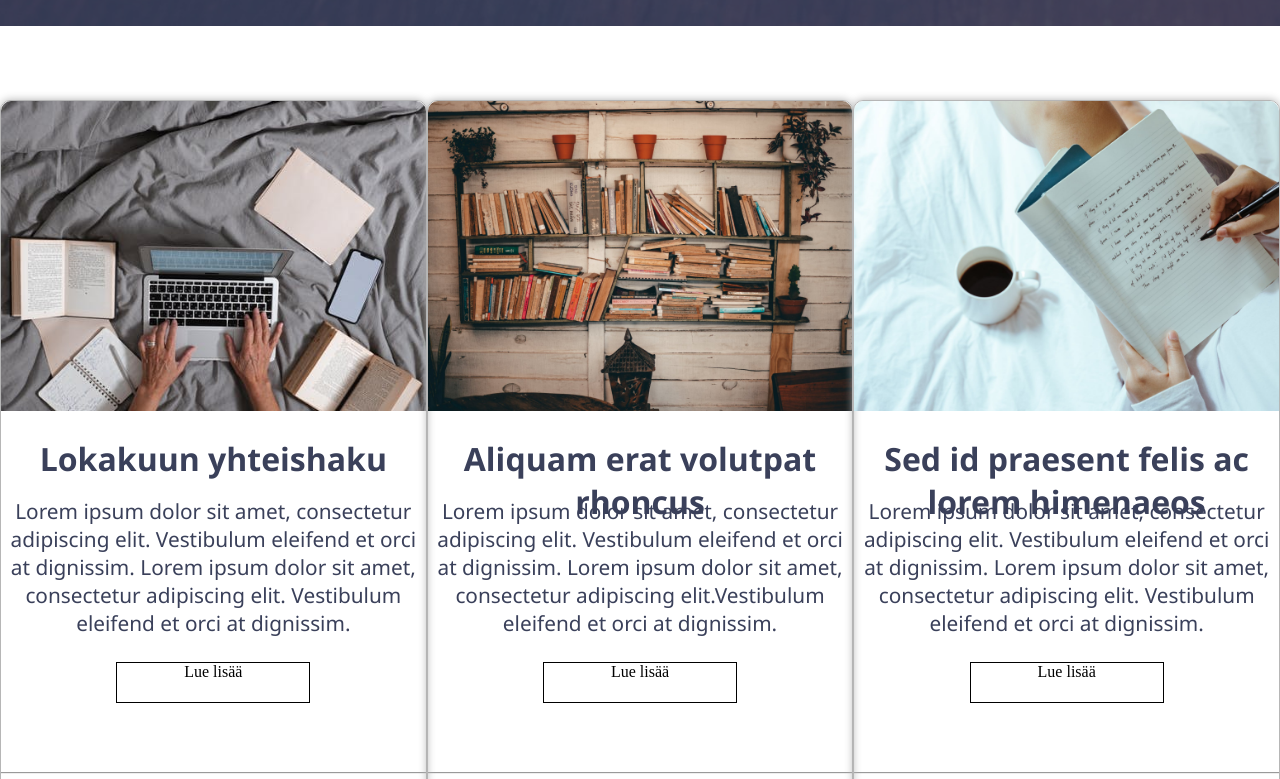
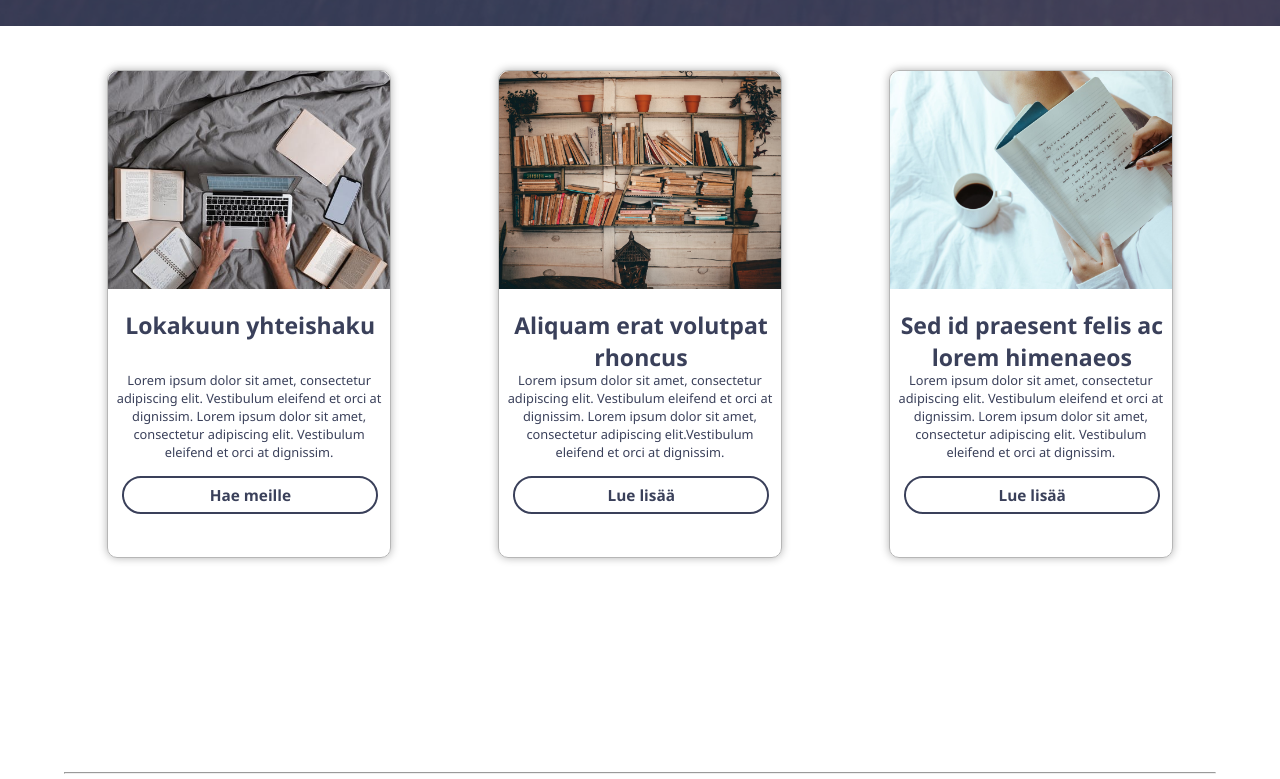
Before and after one commit to RubenOdd/rubenodd.github.io, a plain HTML site: page harj7.html in a window 1280 px wide. Shown: the part 774-1553 px from the top of the page. Drawn offline with Linux system fonts and the light colour scheme.

Commit message:
harj 7 only 4.12

```diff
--- a/css/harj7.css
+++ b/css/harj7.css
@@ -132,7 +132,7 @@ p {
     outline: none;
     font-size: 1vw;
     margin: 0 auto;
-    padding: 0.8vw 0.5vw;
+    padding: 1vw 0.5vw;
 }
 
 #language > #finnish_la {
@@ -255,16 +255,16 @@ p {
 }
 
 .media_info {
-    margin-top: 3.5em;
-    width: 30.0em;
-    height: 43.0em;
+    margin-top: 2vw;
+    width: 22vw;
+    height: 38vw;
     border-radius: 10px;
-    border: 0.1em solid rgb(182, 182, 182);
+    border: 0.1px solid rgb(182, 182, 182);
     box-shadow: 0px 0px 8px rgb(179, 179, 179);
 }
 
 .media_info h2 {
-    font-size: 2.0em;
+    font-size: 1.8vw;
     color: #3A405A;
     text-align: center;
     font-family: 'Segoe UI', Tahoma, Geneva, Verdana, sans-serif;
@@ -273,7 +273,7 @@ p {
 .media_info p{
     position: relative;
     color: #3A405A;
-    font-size: 1.3em;
+    font-size: 1vw;
     text-align: center;
     padding-top: 1vw;
     margin: 2px;
@@ -281,6 +281,8 @@ p {
 }
 
 .media_heads {
+    margin: 1px;
+    margin-bottom:5px;
     text-align: center;
     width: 100%;
     height: 3.5vw;
@@ -320,15 +322,42 @@ p {
 }
 
 .media_butts {
-    margin: 0 auto;
-    text-align: center;
-    margin-top: 2vw;
-    bottom: 1vw;
-    width: 15vw;
+    font-family: 'Segoe UI', Tahoma, Geneva, Verdana, sans-serif;
+    background-color: white;
+    position: relative;
+    bottom: -1vw;
+    margin-left: 5%;
+    width: 20vw;
     height: 3vw;
-    border: 1px solid black;
+    border: 0.2vw solid #3A405A;
+    border-radius: 10vw;
+    font-size: 1.2vw;
+    font-weight: bold;
+    color: #3A405A;
+    outline: none;
 }
 
-.media_butts > a {
-    padding-top: 1.5;
+.media_butts:hover {
+    background-color: #3A405A;
+    color:white;
 }
+
+#itsaline {
+    width: 90%;
+    margin: 0 auto;
+}
+
+
+
+
+/* =================================================================
+    ITS THE THREE ARTICLES PART!!!!!!!!!!!!!!!!!!!!!!!!
+    ================================================================ */
+
+
+
+#stretcher_sec3 {
+    width: 100vh;
+    height: 60vh;
+    z-index: 2;
+}
--- a/harj7.html
+++ b/harj7.html
@@ -68,6 +68,7 @@
 
   <br>
 
+
   <section>
     <div id="stretcher_sec2">
       <div class="media_info" >
@@ -78,7 +79,7 @@
         </div>
         <p>Lorem ipsum dolor sit amet, consectetur adipiscing elit. Vestibulum eleifend et orci at dignissim. Lorem ipsum dolor sit amet, consectetur adipiscing elit. Vestibulum eleifend et orci at dignissim.</p>
 
-        <div class="media_butts"><a>Lue lisää</a></div>
+        <button class="media_butts">Hae meille</button>
       </div>
 
       <div class="media_info">
@@ -90,8 +91,8 @@
 
         <p>Lorem ipsum dolor sit amet, consectetur adipiscing elit. Vestibulum eleifend et orci at dignissim. Lorem ipsum dolor sit amet, consectetur adipiscing elit.Vestibulum eleifend et orci at dignissim.</p>
 
+        <button class="media_butts">Lue lisää</button>
 
-        <div class="media_butts"><a>Lue lisää</a></div>
       </div>
 
       <div class="media_info">
@@ -103,17 +104,27 @@
 
         <p>Lorem ipsum dolor sit amet, consectetur adipiscing elit. Vestibulum eleifend et orci at dignissim. Lorem ipsum dolor sit amet, consectetur adipiscing elit. Vestibulum eleifend et orci at dignissim.</p>
 
-
-        <div class="media_butts"><a>Lue lisää</a></div>
+        <button class="media_butts">Lue lisää</button>
 
       </div>
     </div>
 
   </section>
 
-<hr>
 
-  <section></section>
+  <div id="itsaline">
+    <hr>
+  </div>
+
+
+  <section>
+    <div id="stretcher_sec3">
+      <div class="article_img"></div>
+    </div>
+  </section>
+
+
+
   <section></section>
   <section></section>
 </body>
```
